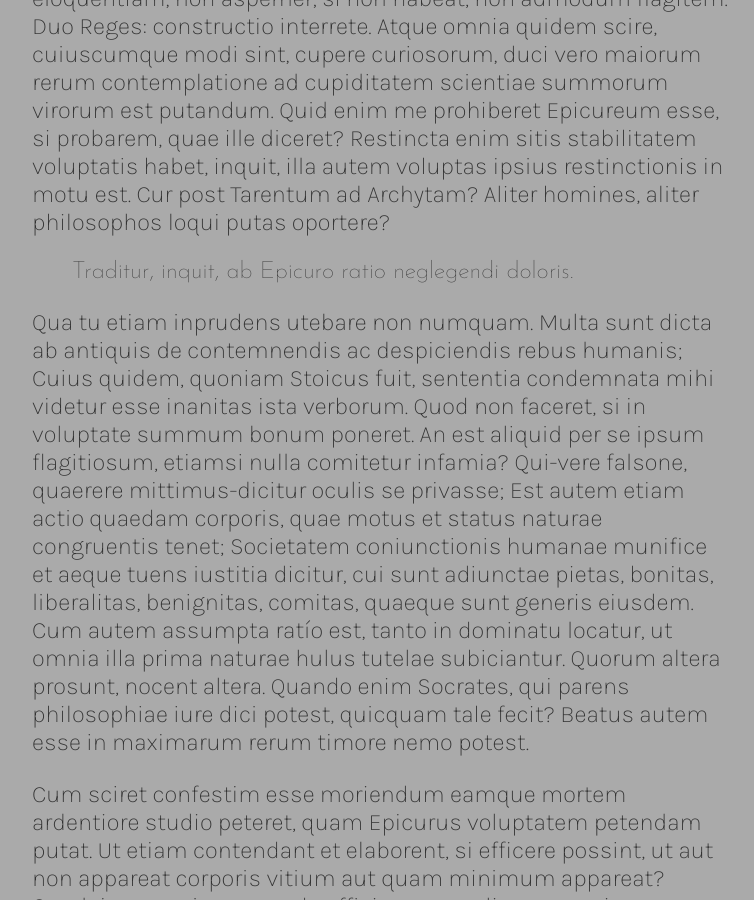
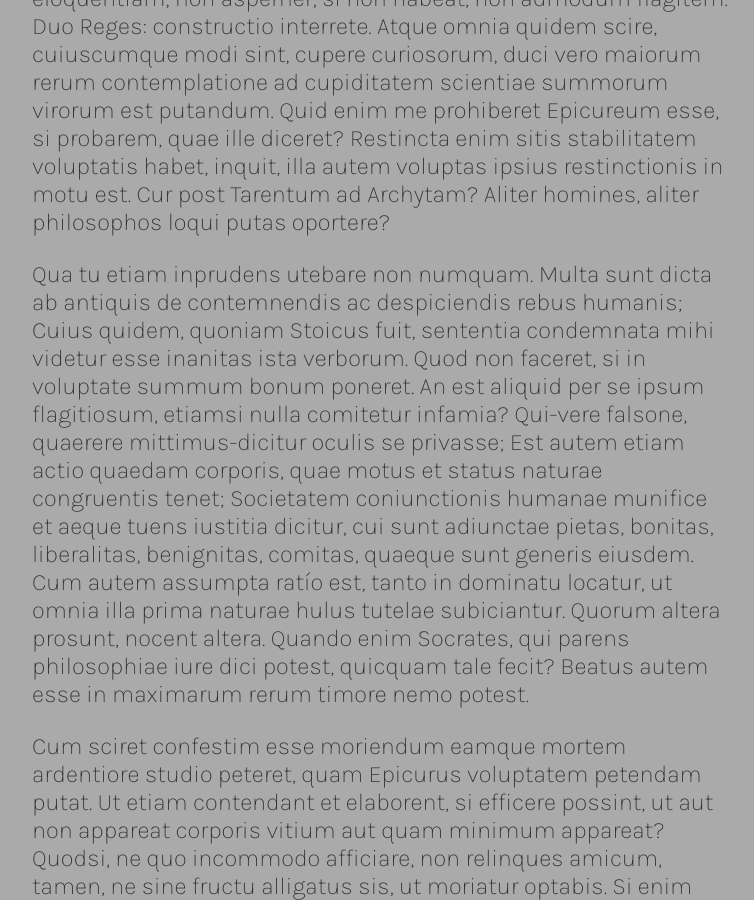
Before and after one commit to scholarslab/brackets, a Jekyll site: the page built from design-ethos.html, in a window 1280 px wide and 900 px high, scrolled down 388 px. Shown: the whole window, without its empty margins (258-1012 px from the left). Built offline with Jekyll 4.4.1, drawn with Linux system fonts in a browser that asks for light colours.

Commit message:
Deletes blockquote.

```diff
--- a/design-ethos.html
+++ b/design-ethos.html
@@ -3,10 +3,6 @@ layout: lesson
 title: Design Ethos
 ---
 <p>Lorem ipsum dolor sit amet, consectetur adipiscing elit. At quicum ioca seria, ut dicitur, quicum arcana, quicum occulta omnia? Non est ista, inquam, Piso, magna dissensio. Poterat autem inpune; Ut proverbia non nulla veriora sint quam vestra dogmata. Ut aliquid scire se gaudeant? Et tamen ego a philosopho, si afferat eloquentiam, non asperner, si non habeat, non admodum flagitem. Duo Reges: constructio interrete. Atque omnia quidem scire, cuiuscumque modi sint, cupere curiosorum, duci vero maiorum rerum contemplatione ad cupiditatem scientiae summorum virorum est putandum. Quid enim me prohiberet Epicureum esse, si probarem, quae ille diceret? Restincta enim sitis stabilitatem voluptatis habet, inquit, illa autem voluptas ipsius restinctionis in motu est. Cur post Tarentum ad Archytam? Aliter homines, aliter philosophos loqui putas oportere? </p>
-
-<blockquote cite="http://loripsum.net">
-	Traditur, inquit, ab Epicuro ratio neglegendi doloris.
-</blockquote>
 
 <p>Qua tu etiam inprudens utebare non numquam. Multa sunt dicta ab antiquis de contemnendis ac despiciendis rebus humanis; Cuius quidem, quoniam Stoicus fuit, sententia condemnata mihi videtur esse inanitas ista verborum. Quod non faceret, si in voluptate summum bonum poneret. An est aliquid per se ipsum flagitiosum, etiamsi nulla comitetur infamia? Qui-vere falsone, quaerere mittimus-dicitur oculis se privasse; Est autem etiam actio quaedam corporis, quae motus et status naturae congruentis tenet; Societatem coniunctionis humanae munifice et aeque tuens iustitia dicitur, cui sunt adiunctae pietas, bonitas, liberalitas, benignitas, comitas, quaeque sunt generis eiusdem. Cum autem assumpta ratío est, tanto in dominatu locatur, ut omnia illa prima naturae hulus tutelae subiciantur. Quorum altera prosunt, nocent altera. Quando enim Socrates, qui parens philosophiae iure dici potest, quicquam tale fecit? Beatus autem esse in maximarum rerum timore nemo potest. </p>
 
```
